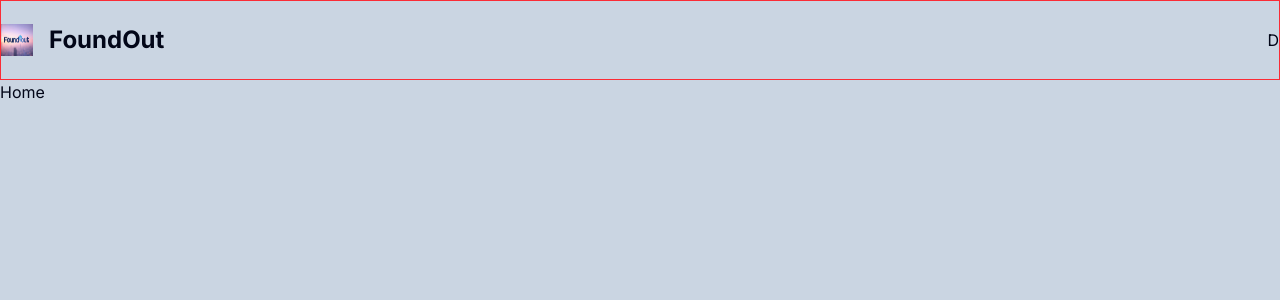
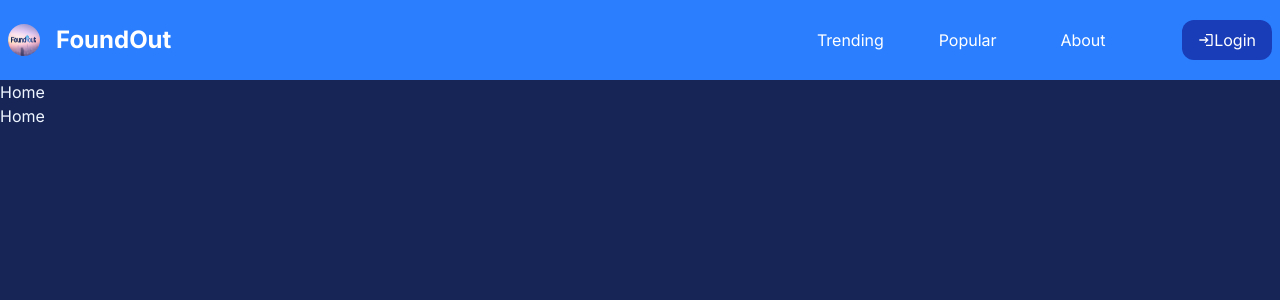
Before and after one commit to PlatenPrime/foundout, a React (Vite) app: page / in a window 1280 px wide. Shown: the top 300 px of the page. Built offline with nearby package versions, Linux system fonts and the light colour scheme.

Commit message:
navbar responsive layout

```diff
--- a/package.json
+++ b/package.json
@@ -13,6 +13,7 @@
     "@tailwindcss/vite": "^4.0.8",
     "react": "^19.0.0",
     "react-dom": "^19.0.0",
+    "react-icons": "^5.5.0",
     "tailwindcss": "^4.0.8"
   },
   "devDependencies": {
--- a/src/App.tsx
+++ b/src/App.tsx
@@ -1,4 +1,4 @@
-import Navbar from "./components/Navbar";
+import Navbar from "./components/Navbar/Navbar";
 
 export function App() {
   return (
@@ -6,6 +6,7 @@ export function App() {
       {/* Navbar  */}
       <Navbar />
       <p>Home</p>
+      <p className="relative z-100" >Home</p>
       {/* Breadcrumb  */}
       {/* Introduction  */}
       {/* Featured Posts  */}
--- a/src/components/Navbar.tsx
+++ /dev/null
@@ -1,31 +0,0 @@
-import { useState } from "react";
-
-export default function Navbar() {
-  const [open, setOpen] = useState<boolean>(false);
-
-  return (
-    <div className=" h-16 md:h-20 flex items-center justify-between border border-red-500">
-      {/* LOGO */}
-      <div className="flex items-center gap-4 text-2xl font-bold">
-        <img src="/logo.jpg" className="h-8 w-8" alt="logo" />
-        <span>FoundOut</span>
-      </div>
-      {/*MOBILE MENU */}
-      <div className="md:hidden">
-        {/* MOBILE LINK BUTTON */}
-        <div
-          className="cursor-pointer text-2xl"
-          onClick={() => setOpen((prev) => !prev)}
-        >
-          {open ? "X" : "Menu"}
-        </div>
-        {/* MOBILE LINK LIST */}
-        <div className={`w-full h-screen flex flex-col items-center absolute z-10 top-16 bg-red-500 ${open ? "-right-0" : "-right-[100%]"} ` }>
-          menu
-        </div>
-      </div>
-      {/*DESKTOP MENU */}
-      <div className="hidden md:flex">D</div>
-    </div>
-  );
-}
--- /dev/null
+++ b/src/components/Navbar/DesktopMenu.tsx
@@ -0,0 +1,18 @@
+import { MdOutlineLogin } from "react-icons/md";
+
+export default function DesktopMenu() {
+  return (
+    <ul className="hidden md:grid grid-cols-4 items-center gap-4 xl:gap-8">
+      <li>Trending</li>
+      <li>Popular</li>
+      <li>About</li>
+      <li>
+        <button className="flex items-center py-2 px-4 rounded-xl bg-blue-800 cursor-pointer ">
+          {" "}
+          <MdOutlineLogin />
+          Login{" "}
+        </button>
+      </li>
+    </ul>
+  );
+}
--- /dev/null
+++ b/src/components/Navbar/Logo.tsx
@@ -0,0 +1,8 @@
+export default function Logo() {
+  return (
+    <div className="flex items-center gap-4 text-2xl font-bold  ">
+      <img src="/logo.jpg" className="h-8 w-8 rounded-2xl" alt="logo" />
+      <span>FoundOut</span>
+    </div>
+  );
+}
--- /dev/null
+++ b/src/components/Navbar/MobileMenu/MobileMenu.tsx
@@ -0,0 +1,13 @@
+import { useState } from "react";
+import MobileMenuButton from "./MobileMenuButton";
+import MobileMenuList from "./MobileMenuList";
+
+export default function MobileMenu() {
+  const [open, setOpen] = useState<boolean>(false);
+  return (
+    <div className="md:hidden">
+      <MobileMenuButton open={open} setOpen={setOpen} />
+      <MobileMenuList open={open} />
+    </div>
+  );
+}
--- /dev/null
+++ b/src/components/Navbar/MobileMenu/MobileMenuButton.tsx
@@ -0,0 +1,20 @@
+import { MdMenu, MdMenuOpen } from "react-icons/md";
+
+interface MobileNenuButtonProps {
+  open: boolean;
+  setOpen: React.Dispatch<React.SetStateAction<boolean>>;
+}
+
+export default function MobileMenuButton({
+  open,
+  setOpen,
+}: MobileNenuButtonProps) {
+  return (
+    <div
+      className="cursor-pointer text-2xl"
+      onClick={() => setOpen((prev) => !prev)}
+    >
+      {open ? <MdMenuOpen /> : <MdMenu />}
+    </div>
+  );
+}
--- /dev/null
+++ b/src/components/Navbar/MobileMenu/MobileMenuList.tsx
@@ -0,0 +1,25 @@
+
+import { MdOutlineLogin } from "react-icons/md";
+
+interface MobileMenuListProps {
+  children?: React.ReactNode;
+  open: boolean;
+}
+
+export default function MobileMenuList({ open }: MobileMenuListProps) {
+  return (
+    <ul
+      className={`fixed top-16 right-0 w-full h-[calc(100vh-4rem)]
+        font-medium text-lg
+      bg-blue-500/80 border-red-500 grid place-items-center
+      z-[9999] transition-transform duration-300 ease-in-out
+      ${open ? "translate-x-0" : "translate-x-full"}
+    `}
+    >
+      <li>Trending</li>
+      <li>Popular</li>
+      <li>About</li>
+      <li><button className="flex items-center" > <MdOutlineLogin />Login </button></li>
+    </ul>
+  );
+}
--- /dev/null
+++ b/src/components/Navbar/Navbar.tsx
@@ -0,0 +1,19 @@
+import DesktopMenu from "./DesktopMenu";
+import Logo from "./Logo";
+import MobileMenu from "./MobileMenu/MobileMenu";
+
+export default function Navbar() {
+  return (
+    <div
+      className=" h-16 md:h-20
+    flex items-center justify-between
+    bg-blue-500 p-2
+    text-white
+    "
+    >
+      <Logo />
+      <MobileMenu />
+      <DesktopMenu />
+    </div>
+  );
+}
--- a/src/index.css
+++ b/src/index.css
@@ -7,8 +7,8 @@
 
 
 body {
-    background-color: oklch(0.869 0.022 252.894);
-    color: oklch(0.129 0.042 264.695);
+    background-color: oklch(0.282 0.091 267.935);
+    color: oklch(0.97 0.014 254.604);
     width: 100vw;
     overflow-x: hidden;
     font-family: "Inter", sans-serif;
```
Also changed, not shown: 1 other file (tests, documents, lock files or other folders).
